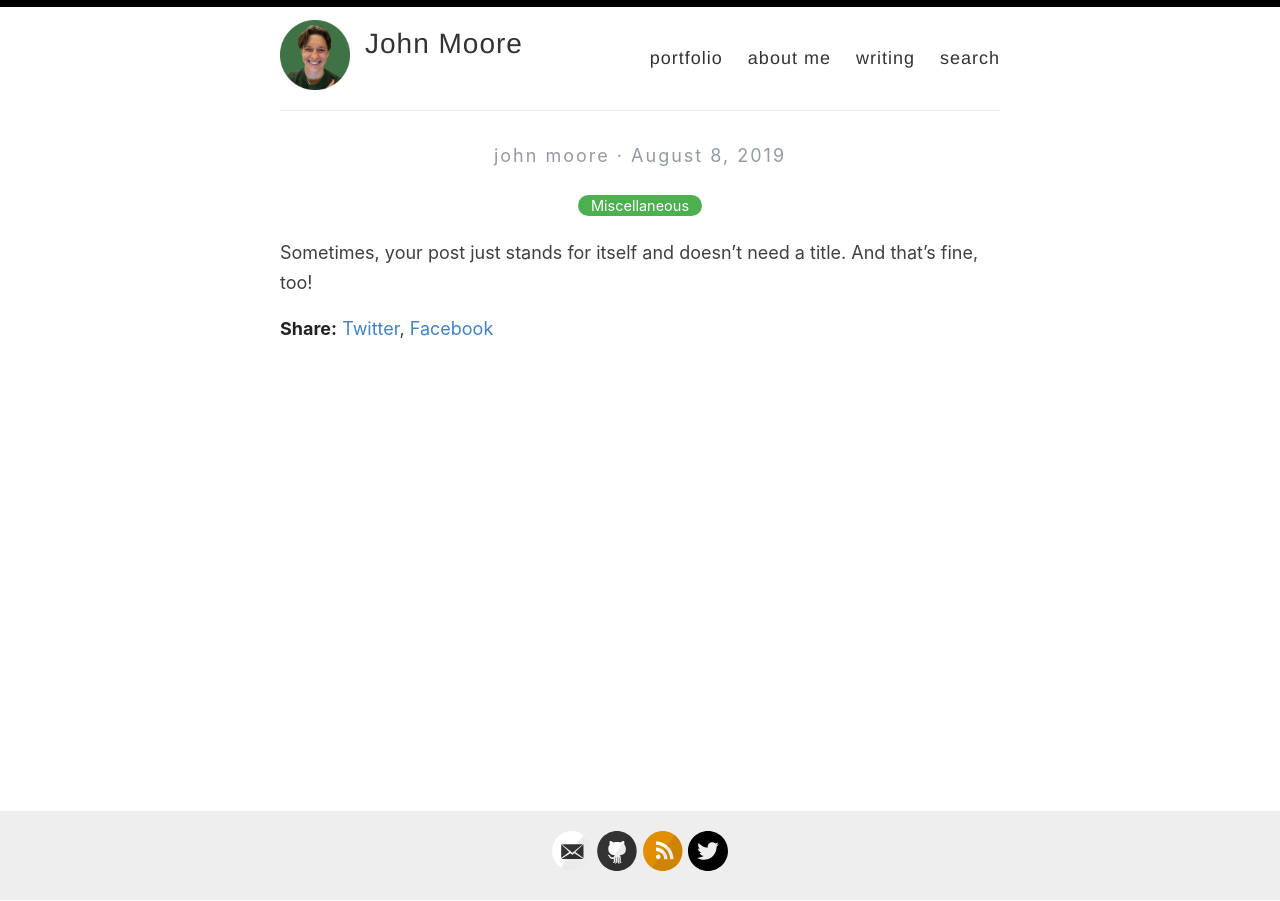
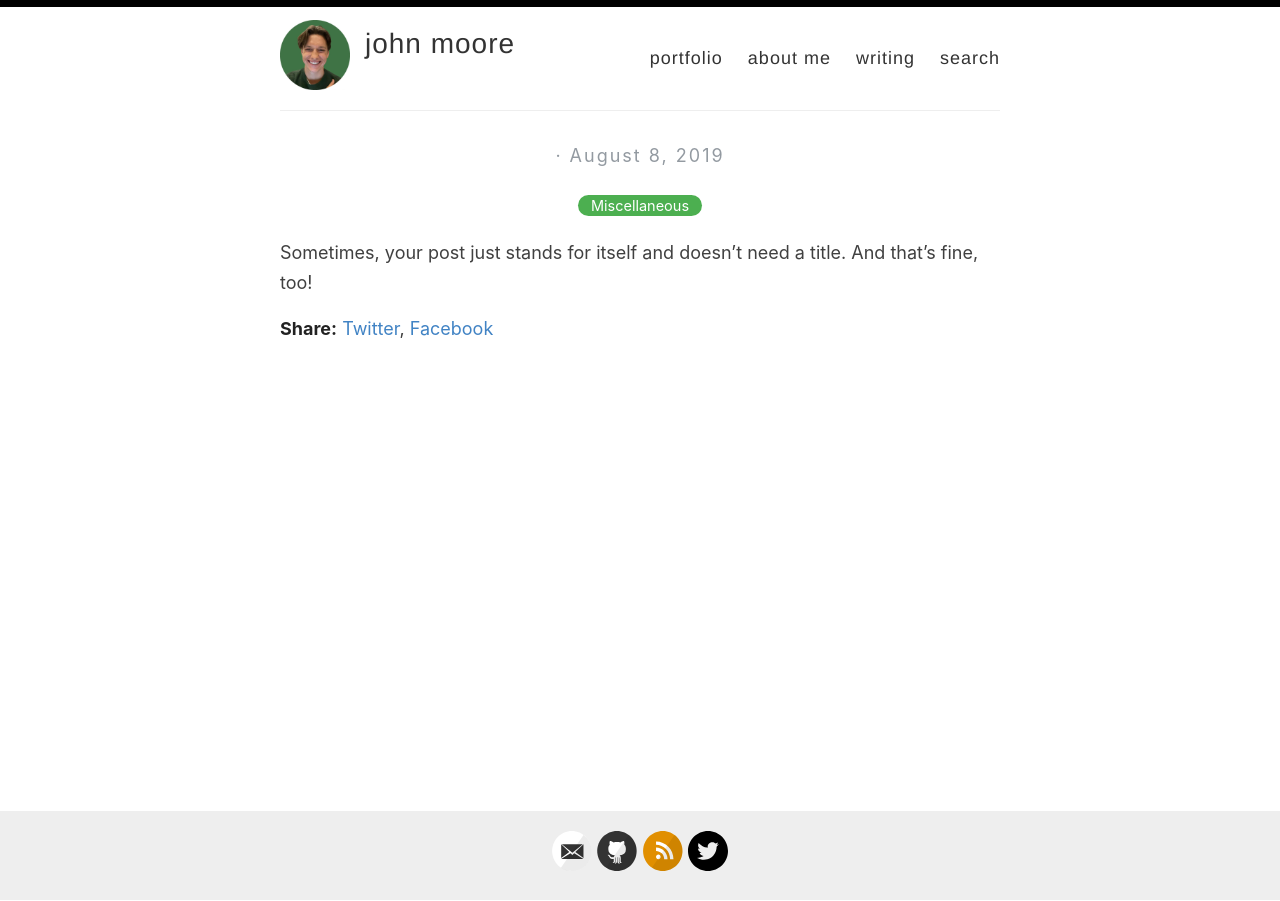
Before and after one commit to johnmoore24/johnmoore24.github.io, a Jekyll site: the page built from _posts/2019-08-08-no-title-posts.md, in a window 1280 px wide. Built offline with Jekyll 4.4.1, drawn with Linux system fonts in a browser that asks for light colours.

Commit message:
tired of this

```diff
--- a/_config.yml
+++ b/_config.yml
@@ -3,10 +3,7 @@
 #
 
 # Name of your site (displayed in the header)
-name: John Moore
-
-# Name of the author
-author: john moore
+name: john moore
 
 # URL of your avatar or profile pic (you could use your GitHub profile pic)
 avatar: /images/headshot.jpg
```
